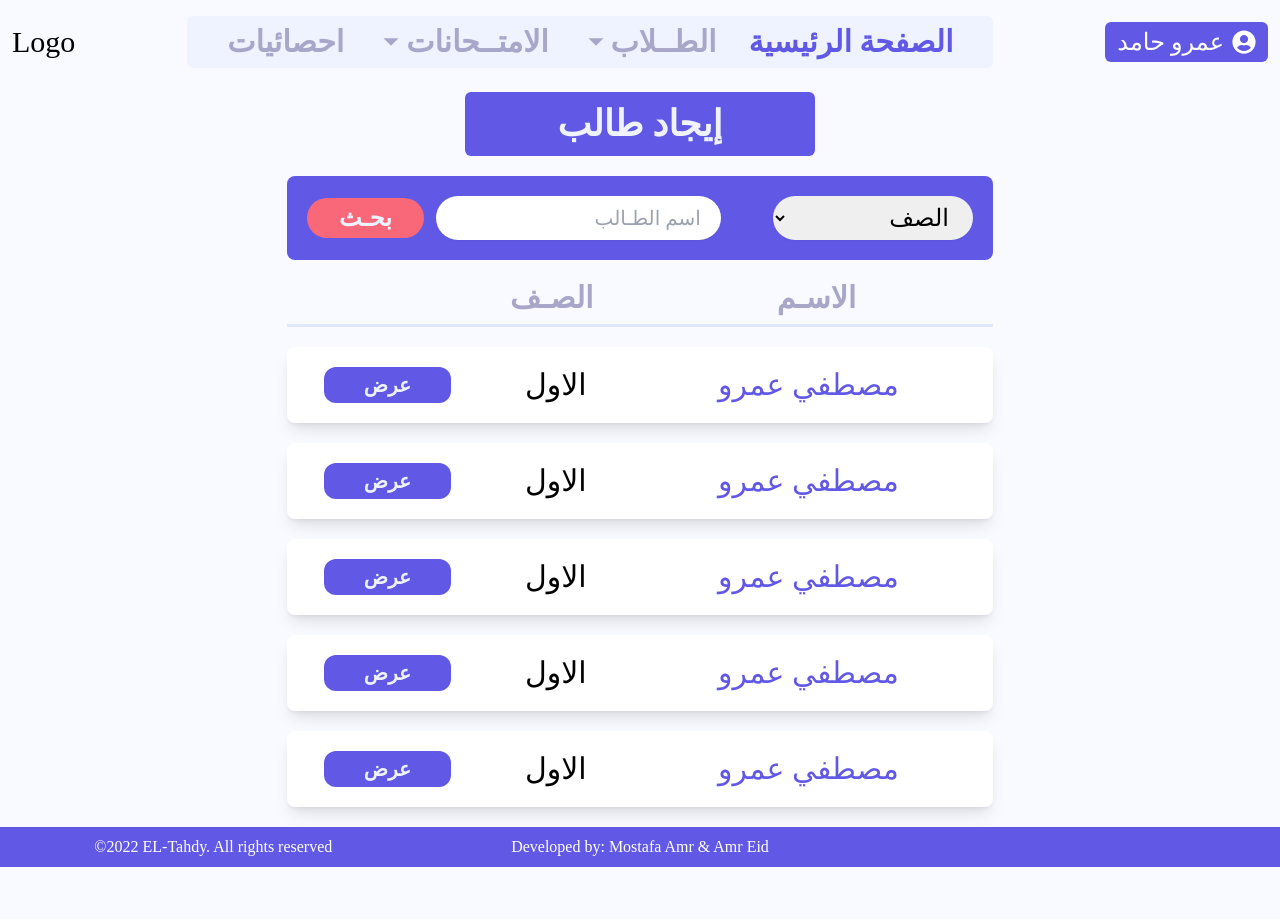
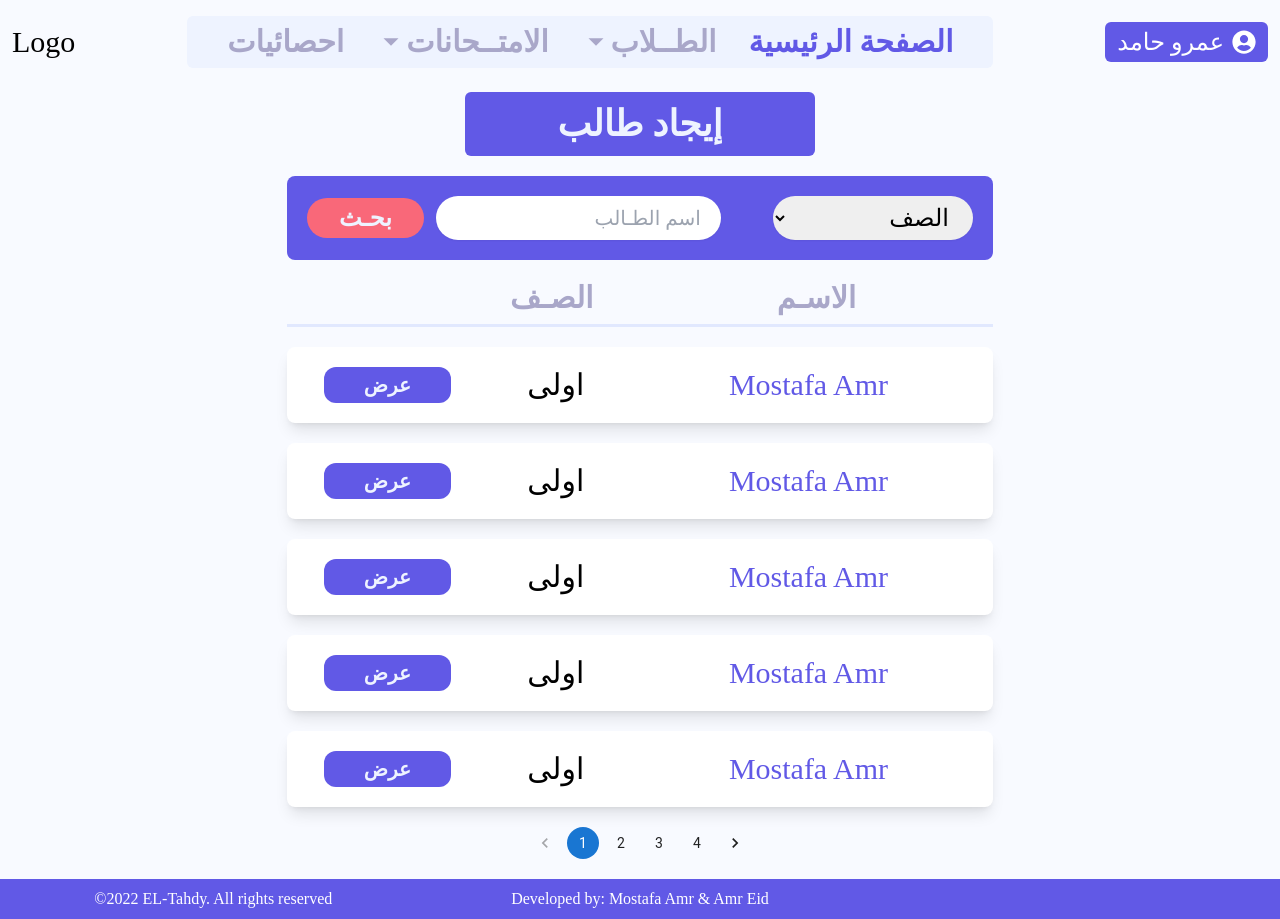
Before and after one commit to MostafaAmrHamed/ELTahdy, a Next.js app: page /findStudent in a window 1280 px wide. Before the commit the page ends 867 px from the top, so only its background shows below. Built offline with nearby package versions, Linux system fonts and the light colour scheme; a web font is replaced by a local one.

Commit message:
feat(find-student): connecting search with data show

```diff
--- a/pages/findStudent.tsx
+++ b/pages/findStudent.tsx
@@ -1,12 +1,34 @@
 import React, { useState } from "react";
 import Header from "../components/Header";
 import StudentCard from "../components/StudentCard";
-
+import Pagination from "../components/Pagination";
 const findStudent = () => {
   const [search, setSearch] = useState({ year: "", studentName: "" });
+  const [currentPage, setCurrentPage] = useState(1);
+  const [filterData, setFilterData] = useState({});
   const handleSubmit = () => {
     console.log(search.studentName + " " + search.year);
   };
+  const fakeData = [
+    { id: 1, name: "Mostafa Amr", year: "اولى" },
+    { id: 2, name: "Mostafa Amr", year: "اولى" },
+    { id: 3, name: "Mostafa Amr", year: "اولى" },
+    { id: 4, name: "Mostafa Amr", year: "اولى" },
+    { id: 5, name: "Mostafa Amr", year: "اولى" },
+    { id: 6, name: "Mohamed Amr", year: "2nd" },
+    { id: 7, name: "Mostafa Amr", year: "اولى" },
+    { id: 8, name: "Mohamed Amr", year: "2nd" },
+    { id: 9, name: "Mohamed Amr", year: "2nd" },
+    { id: 10, name: "Mohamed Amr", year: "2nd" },
+    { id: 11, name: "Menna Amr", year: "3rd" },
+    { id: 12, name: "Menna Amr", year: "3rd" },
+    { id: 13, name: "Menna Amr", year: "3rd" },
+    { id: 14, name: "Menna Amr", year: "3rd" },
+    { id: 15, name: "Menna Amr", year: "3rd" },
+    { id: 16, name: "Menna Amr", year: "3rd" },
+  ];
+
+  const datatoShow = fakeData.slice((currentPage - 1) * 5, currentPage * 5);
   return (
     <div className="mx-auto">
       <Header title={"إيجاد طالب"} />
@@ -50,12 +72,48 @@ const findStudent = () => {
 
           <h1> الصـف</h1>
         </div>
-        <StudentCard studentName="مصطفي عمرو" year="الاول" id={1} />
-        <StudentCard studentName="مصطفي عمرو" year="الاول" id={1} />
-        <StudentCard studentName="مصطفي عمرو" year="الاول" id={1} />
-        <StudentCard studentName="مصطفي عمرو" year="الاول" id={1} />
-        <StudentCard studentName="مصطفي عمرو" year="الاول" id={1} />
+        {search.studentName &&
+          fakeData.map((student, index) => {
+            if (student.name.includes(search.studentName)) {
+              return (
+                <StudentCard
+                  studentName={student.name}
+                  year={student.year}
+                  id={student.id}
+                  key={index}
+                />
+              );
+            }
+          })}
+        {search.year &&
+          fakeData.map((student, index) => {
+            if (search.year === student.year) {
+              return (
+                <StudentCard
+                  studentName={student.name}
+                  year={student.year}
+                  id={student.id}
+                  key={index}
+                />
+              );
+            }
+          })}
+        {datatoShow.map((student, index) => {
+          return (
+            <StudentCard
+              studentName={student.name}
+              year={student.year}
+              id={student.id}
+              key={index}
+            />
+          );
+        })}
       </div>
+      <Pagination
+        dataLength={fakeData.length}
+        perPage={5}
+        setCurrentPage={setCurrentPage}
+      />
     </div>
   );
 };
```
